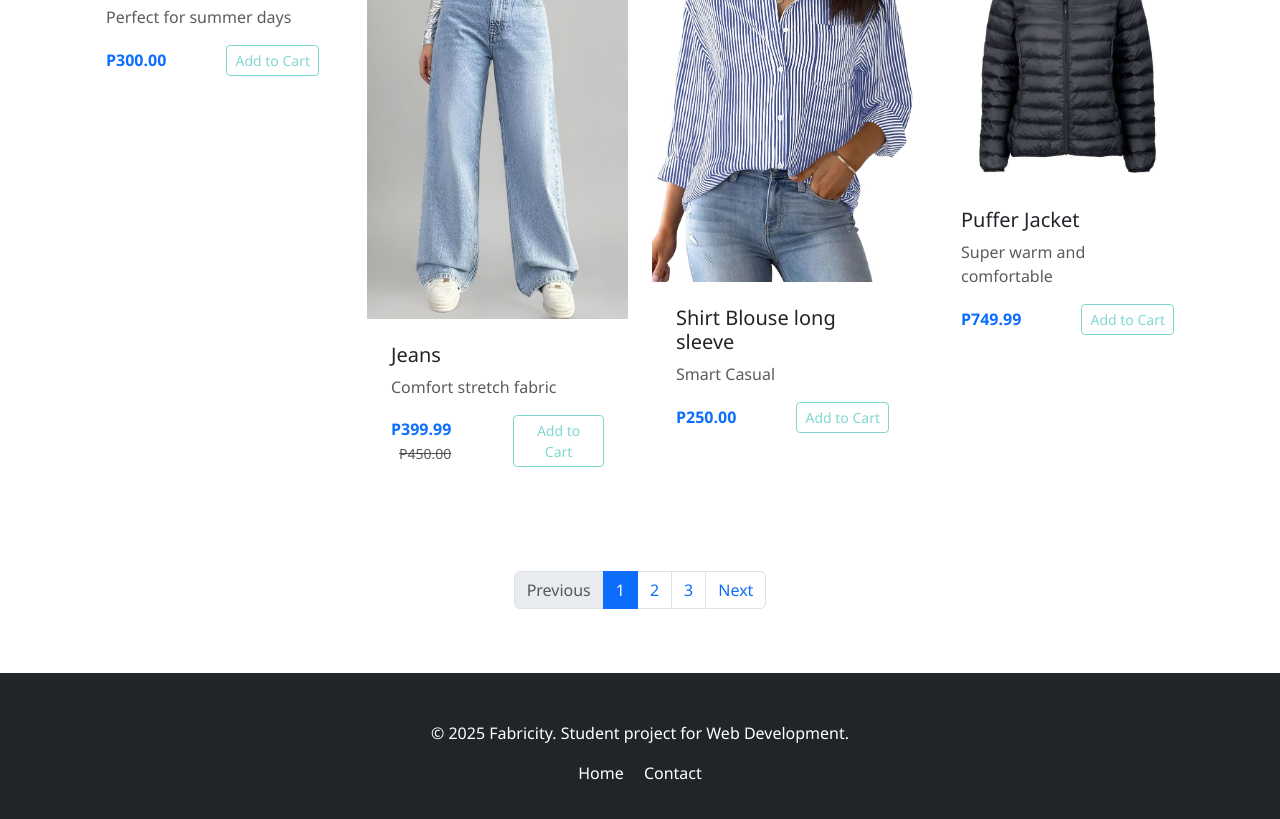
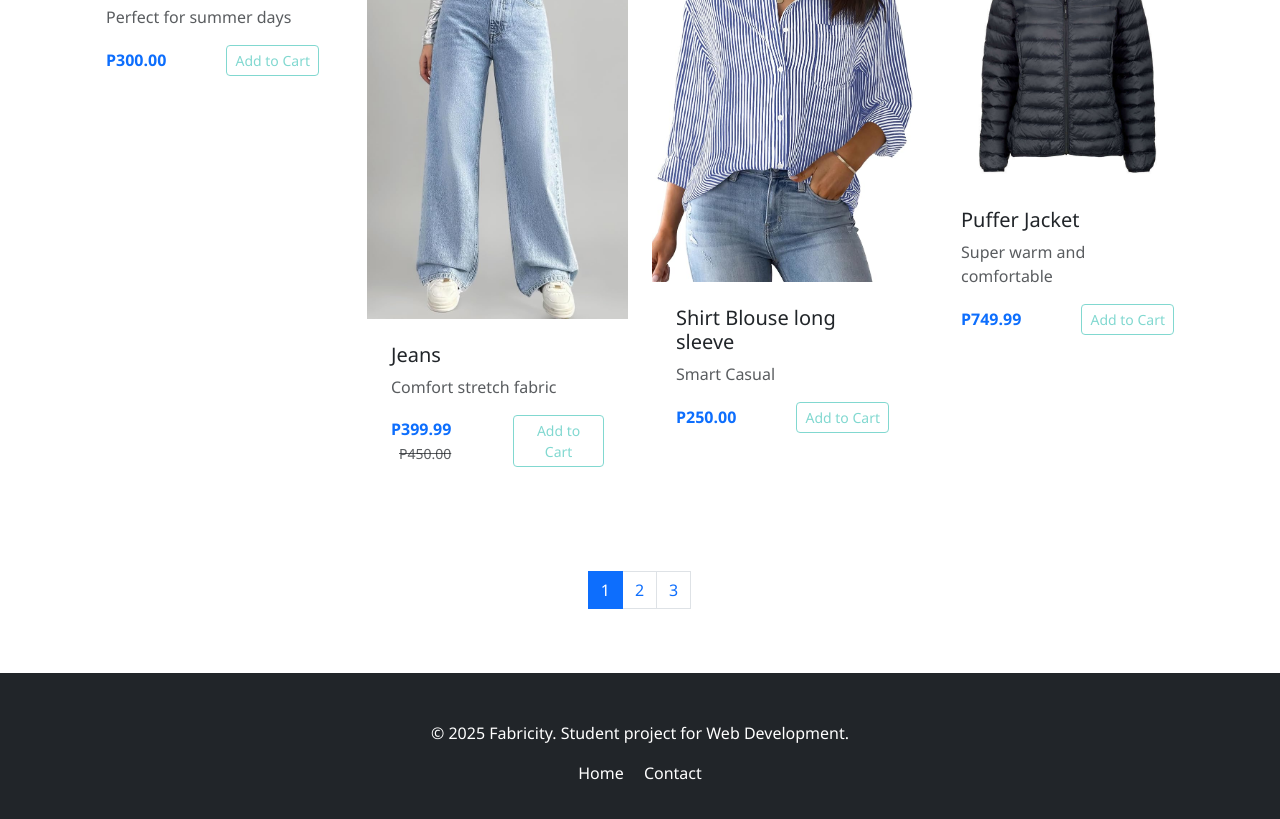
Before and after one commit to TlhongbothoDichaba/Fabricity-WMD, a plain HTML site: page women.html in a window 1280 px wide. Shown: the part 753-1572 px from the top of the page. Drawn offline with nearby package versions, Linux system fonts and the light colour scheme; files that its build step writes are made by us from their sources; files whose address does not match are found by name.

Commit message:
Update women.html

```diff
--- a/women.html
+++ b/women.html
@@ -209,20 +209,20 @@
             <nav class="mt-5">
                 <ul class="pagination justify-content-center">
                     <li class="page-item disabled">
-                        <a class="page-link" href="#" tabindex="-1">Previous</a>
+
                     </li>
                     <li class="page-item active"><a class="page-link" href="#">1</a></li>
                     <li class="page-item"><a class="page-link" href="#">2</a></li>
                     <li class="page-item"><a class="page-link" href="#">3</a></li>
                     <li class="page-item">
-                        <a class="page-link" href="#">Next</a>
+
                     </li>
                 </ul>
             </nav>
         </div>
     </section>
 
-    <!-- Footer (Identical to index.html) -->
+
     <footer class="bg-dark text-white py-5">
           <div class="container text-center">
             <p>&copy; 2025 Fabricity. Student project for Web Development.</p>
```
